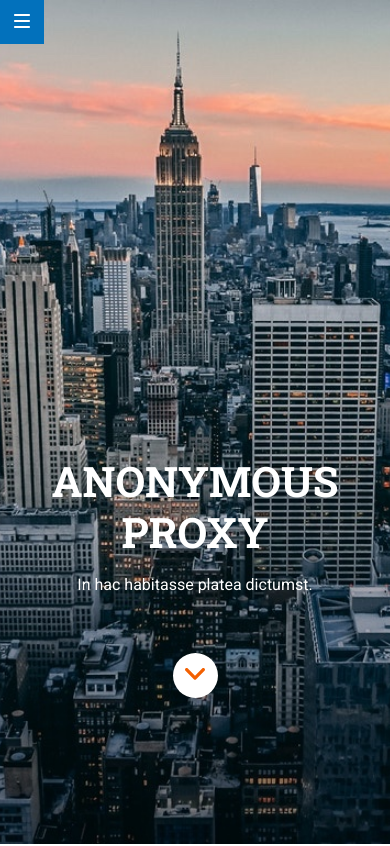
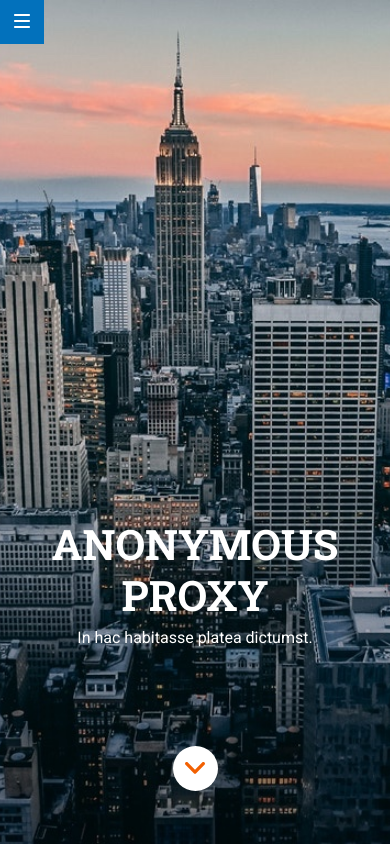
Before and after one commit to Adalab/modulo-1-evaluacion-final-IreneBioque, a website: page src/html/index.html in a window 390 px wide. Shown: the top 846 px of the page. Drawn offline with nearby package versions, Linux system fonts and the light colour scheme; files that its build step writes are made by us from their sources; files whose address does not match are found by name.

Commit message:
add responsive measures

```diff
--- a/src/scss/layout/_hero.scss
+++ b/src/scss/layout/_hero.scss
@@ -1,13 +1,12 @@
 .hero {
   display: flex;
   flex-direction: column;
-  justify-content: center;
+  justify-content: flex-end;
   align-items: center;
   background-image: url(../images/cover.jpg);
   background-size: cover;
   background-position: center;
   height: 100vh;
-
   &__title {
     font-size: 42px;
     font-family: $font-title;
@@ -16,15 +15,11 @@
     text-align: center;
     line-height: 1.2;
     word-spacing: 100vw;
-    // para colocarlo en su sitio
-    margin-top: 250px;
-
     @media all and (min-width: 768px) {
-      margin-top: 450px;
       font-size: 80px;
+      margin: 0;
     }
     @media all and (min-width: 1200px) {
-      margin-top: 550px;
       font-size: 100px;
     }
   }
@@ -32,24 +27,23 @@
     font-size: 16px;
     font-family: $font-main;
     color: $letter-color;
-    margin-top: 20px;
+    margin-top: 10px;
     @media all and (min-width: 768px) {
       font-size: 24px;
+      margin-top: 20px;
     }
     @media all and (min-width: 1200px) {
-      margin: 0;
+      margin-top: 0;
     }
   }
   &__image {
     @include icon;
-    // para colocarlo abajo
-    position: relative;
-    top: 60px;
+    margin: 100px 0 53px;
     @media all and (min-width: 768px) {
-      top: 45px;
+      margin: 50px 0 53px;
     }
     @media all and (min-width: 1200px) {
-      top: 20px;
+      margin: 30px 0 15px;
     }
   }
 }
```
